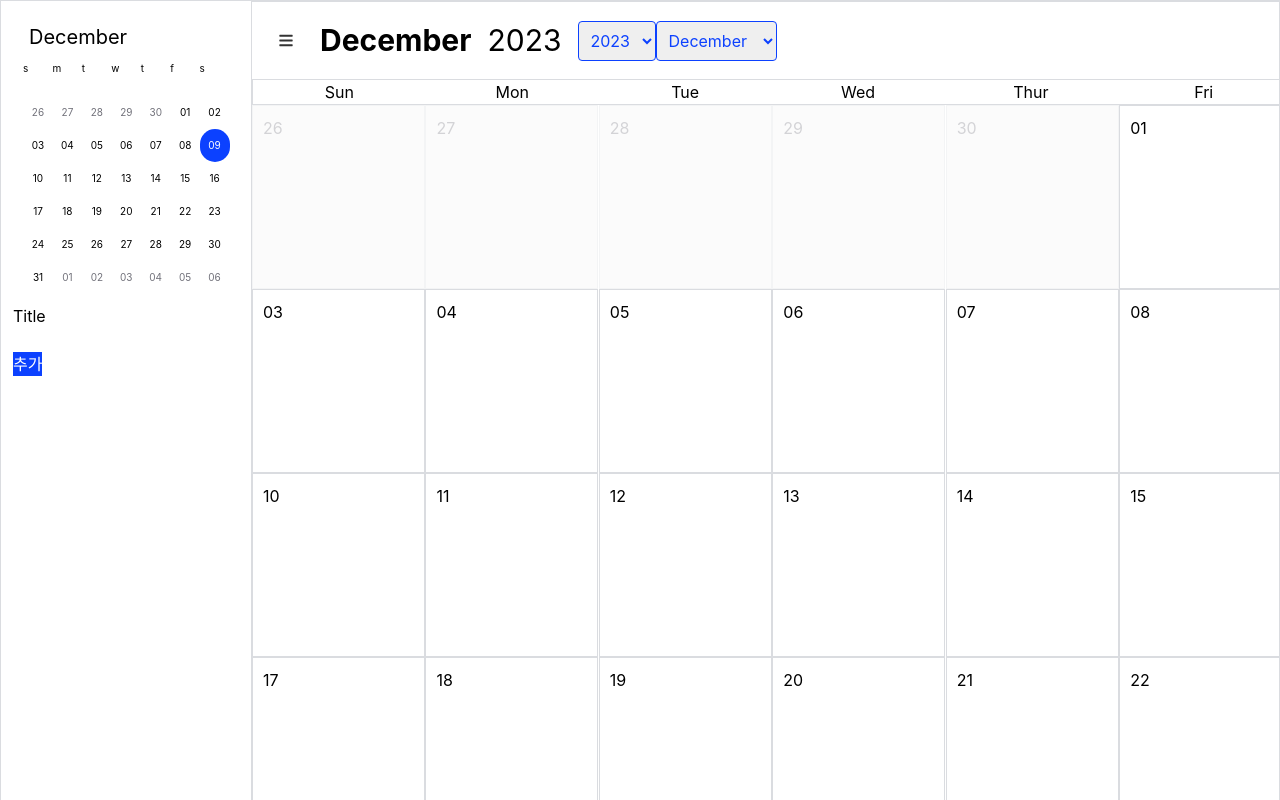
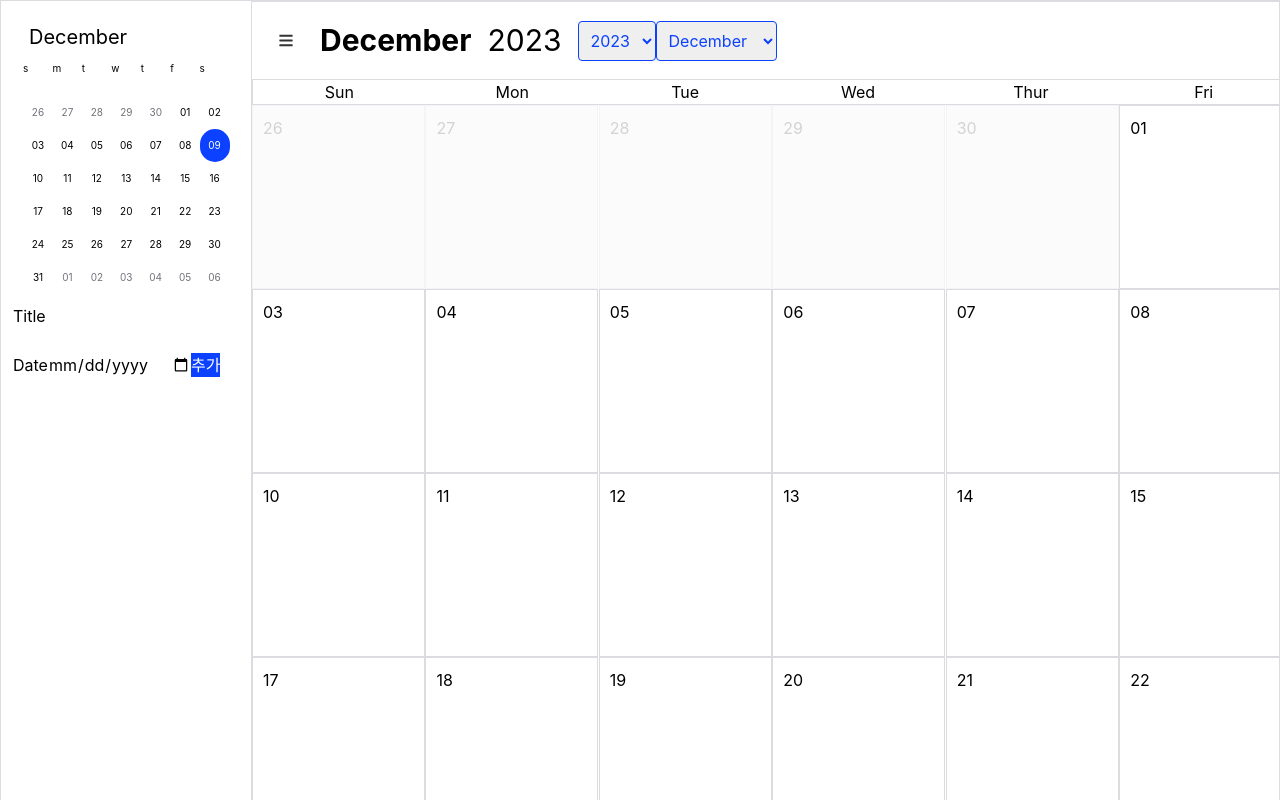
Before and after one commit to lindychi/frontend-bootcamp, a React (Create React App) app: page / in a window 1280 px wide. Shown: the top 800 px of the page. Built offline with nearby package versions, Linux system fonts and the light colour scheme.

Commit message:
날짜추가박스

```diff
--- a/src/App.tsx
+++ b/src/App.tsx
@@ -17,10 +17,11 @@ import Plus from "./icons/Plus";
 function App() {
   const today = new Date();
   const [value, setValue] = useState("");
-  const [todoData, setTodoData] = useState<{ title: string; time: string }[]>([]);
-
+  const [selectedDate, setDate] = useState<Date | null>(null);
+  const [todoData, setTodoData] = useState<{ title: string; time: string; date: Date }[]>([]);
   const [selectedMonth, setSelectedMonth] = React.useState(today.getMonth() + 1);
   const [selectedYear, setSelectedYear] = React.useState(today.getFullYear());
+
   const targetCalendarDates: Date[] = getCalendarDates(selectedYear, selectedMonth);
   const handleMonthChange = (e: React.ChangeEvent<HTMLSelectElement>) => {
     const selectedMonthValue = parseInt(e.target.value, 10); // 문자열을 숫자로 변환
@@ -71,15 +72,32 @@ function App() {
           value={value}
           onChange={(event) => setValue(event.target.value)}
         />
+      Date{}
+      <input
+          type="date"
+          value={selectedDate ? selectedDate.toISOString().split('T')[0] : ''}
+          onChange={(event) => {
+            const selectedDateValue = event.target.value;
+            setDate((prevState) => new Date(selectedDateValue));
+          }}
+        />
      <button
   className="bg-primary text-white"
   onClick={() => {
+    if (selectedDate) {
       const newTodo = {
         title: value,
         time: "08:00",
+        date: selectedDate instanceof Date
+          ? selectedDate
+          : new Date(selectedDate),
       };
       setTodoData([...todoData, newTodo]);
       setValue("");
+      setDate(null);
+    } else {
+      alert("Please select a date");
+    }
   }}
 >
   추가
```
Lines whose indentation alone changed are shown as unchanged.
